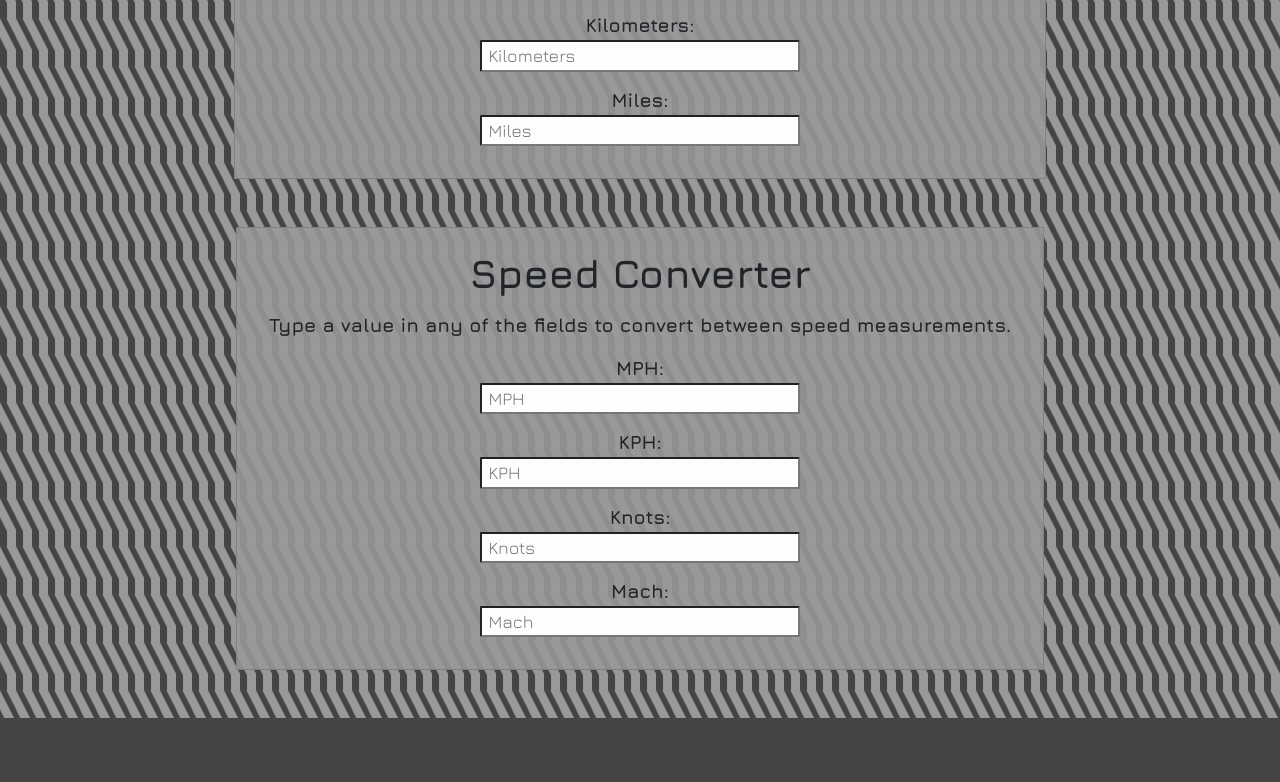
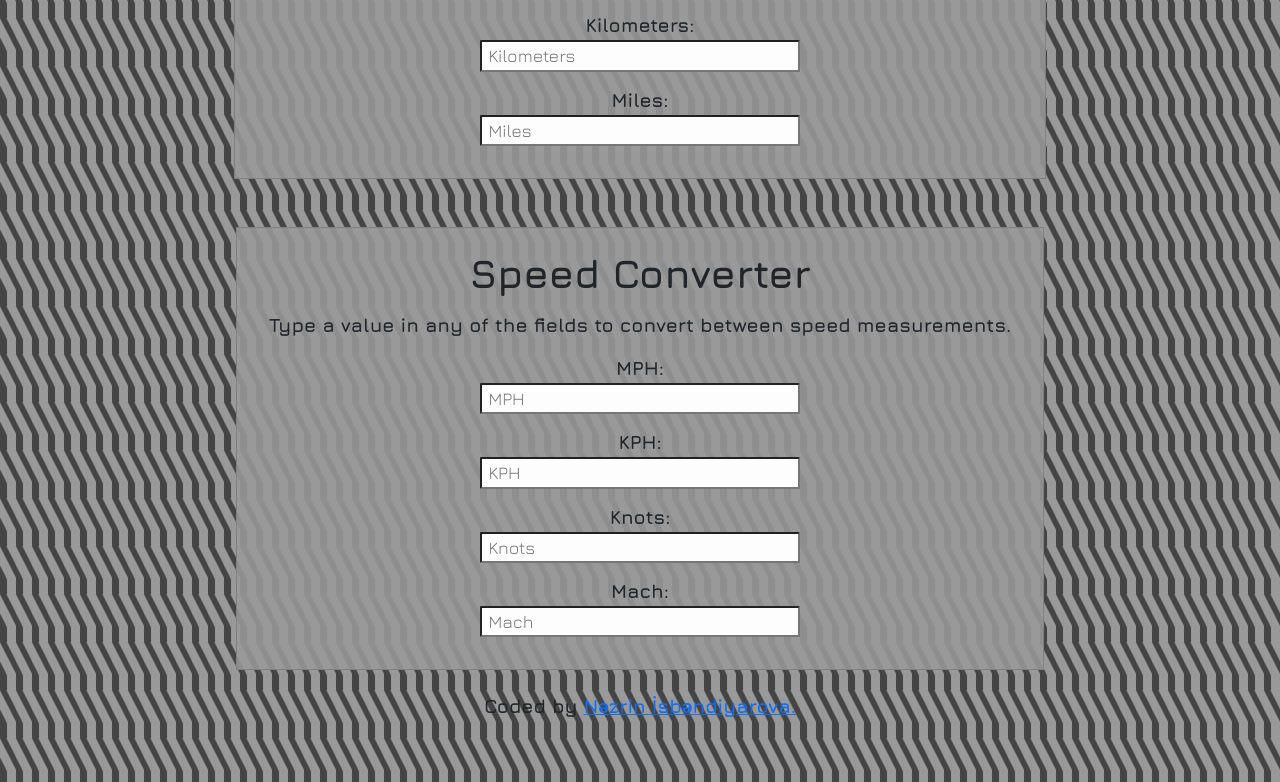
Before and after one commit to isbendiyarovanezrin/Converters, a plain HTML site: page index.html in a window 1280 px wide. Shown: the part 1518-2300 px from the top of the page. Before the commit the page ends 2236 px from the top, so only its background shows below. Drawn offline with nearby package versions, Linux system fonts and the light colour scheme.

Commit message:
Update index.html

```diff
--- a/index.html
+++ b/index.html
@@ -240,6 +240,15 @@
           oninput="machConverter(this.value)"
         />
       </div>
+
+      <footer>
+        <p class="mt-4">
+          Coded by
+          <a href="https://github.com/isbendiyarovanezrin" target="blank">
+            Nəzrin İsbəndiyarova.
+          </a>
+        </p>
+      </footer>
     </div>
 
     <!-- bootstrap bundle with popper -->
```
